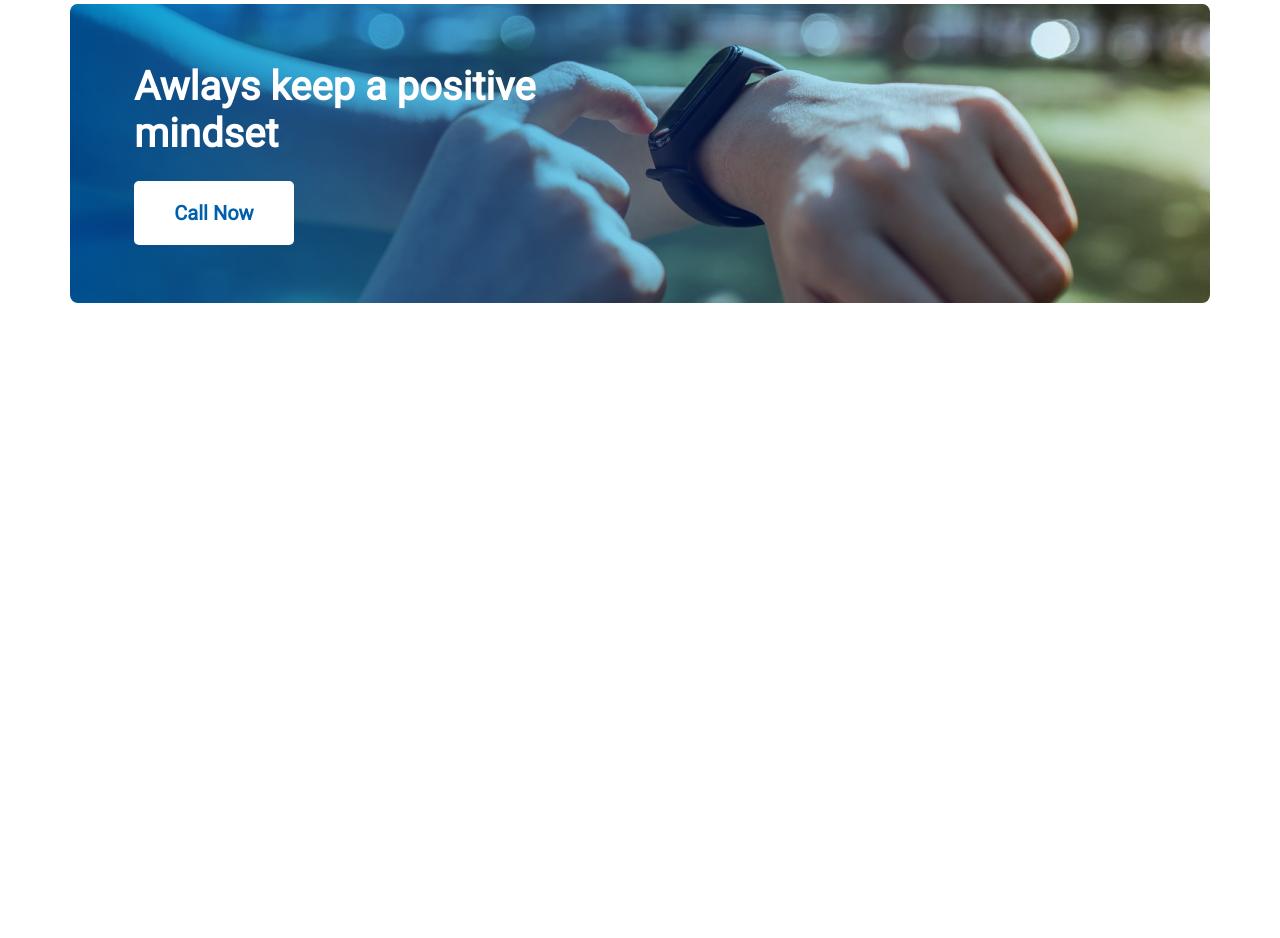
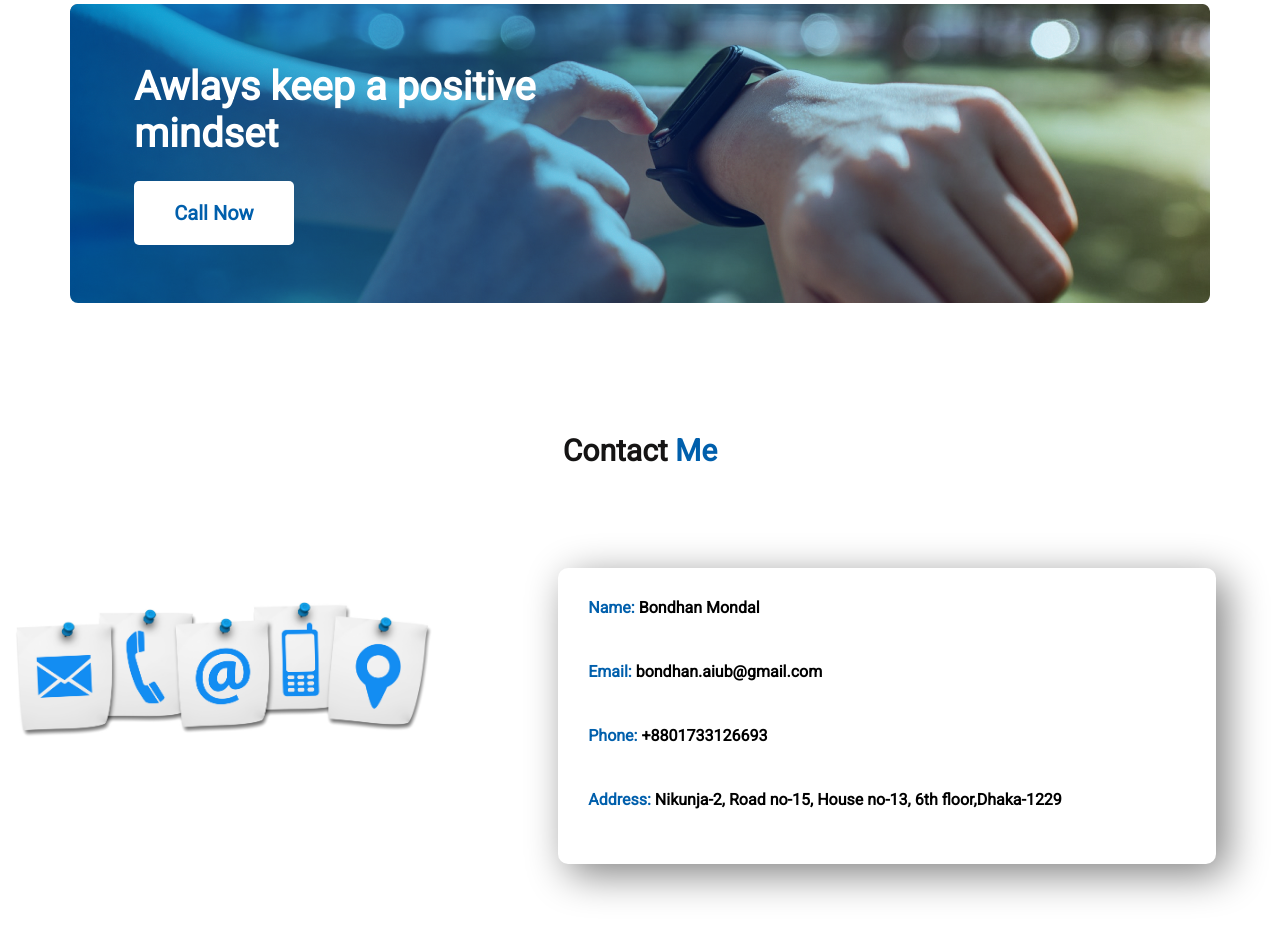
Before and after one commit to BondhanMondal/new-year-new-me, a plain HTML site: page index.html in a window 1280 px wide. Shown: the part 2223-3161 px from the top of the page. Before the commit the page ends 2656 px from the top, so only its background shows below. Drawn offline with Linux system fonts and the light colour scheme.

Commit message:
contact me section complete

```diff
--- a/css/main.css
+++ b/css/main.css
@@ -13,6 +13,10 @@
     font-weight: 600;
     border-radius: 5px;
 
+}
+
+.blue-color {
+    color: #005FAC;
 }
 
 
@@ -84,13 +88,15 @@
     display: flex;
     justify-content: space-evenly;
 }
-.title{
+
+.title {
     font-weight: 700;
     font-size: 40px;
     color: #151414;
     text-align: center;
     margin-bottom: 50px;
 }
+
 .plans {
     display: flex;
     flex-direction: column;
@@ -119,7 +125,7 @@
 
 /* positive section css  */
 
-.positive-section{
+.positive-section {
     max-width: 1140px;
     height: 300px;
     margin: 0 auto;
@@ -129,7 +135,8 @@
     border-radius: 8px;
     margin-bottom: 130px;
 }
-.positive-title{
+
+.positive-title {
     padding-top: 60px;
     font-weight: 700;
     font-size: 40px;
@@ -138,6 +145,54 @@
     margin-left: 64px;
     margin-right: 617px;
 }
-.btn-call{
+
+.btn-call {
     margin-left: 64px;
 }
+
+/* contact me section css  */
+
+.contact-section{
+    margin-bottom: 130px;
+}
+.contact-title {
+    font-weight: 700;
+    font-size: 30px;
+    color: #151414;
+    text-align: center;
+}
+
+.contact-me {
+    display: flex;
+    justify-content: space-between;
+    margin-top: 100px;
+}
+
+.contact-left-side {
+    width: 40%;
+}
+
+.contact-left-side img {
+    width: 90%;
+}
+
+.contact-right-side {
+    width: 60%;
+}
+
+.contact {
+    width: 50%;
+    margin-left: 5%;
+    margin-right: 5%;
+    padding: 20px;
+    border-radius: 10px;
+
+    box-shadow: 10px 10px 40px gray;
+    text-align: justify;
+
+}
+
+.contact h4 {
+    margin-bottom: 25px;
+    padding: 10px;
+}
--- a/index.html
+++ b/index.html
@@ -1,5 +1,6 @@
 <!DOCTYPE html>
 <html lang="en">
+
 <head>
     <meta charset="UTF-8">
     <meta http-equiv="X-UA-Compatible" content="IE=edge">
@@ -14,13 +15,15 @@
     <!-- font awesome kit  -->
     <script src="https://kit.fontawesome.com/5e41d8dc2b.js" crossorigin="anonymous"></script>
 </head>
+
 <body>
     <header class="header">
         <!-- banner start  -->
         <div class="banner-container">
             <h1 class="banner-title">All Thinks Are Possible If You believe</h1>
-            <p class="banner-description">There are many variations of passages of Lorem Ipsum available, but the majority have suffered alteration in some form,
-            by injected humour, or randomised words</p>
+            <p class="banner-description">There are many variations of passages of Lorem Ipsum available, but the
+                majority have suffered alteration in some form,
+                by injected humour, or randomised words</p>
             <button class="btn-primary">Contact Us</button>
         </div>
         <!-- banner end  -->
@@ -34,12 +37,15 @@
             </div>
             <div class="failure-right">
                 <h2 class="section-title">My failures of previous year</h2>
-                <p class="section-description">Contrary to popular belief, Lorem Ipsum is not simply random text. It has roots in a piece of classical Latin literature
-                from 45 BC, making it over 2000 years old. Richard McClintock.</p>
-                <h4 class="section-points"><i class="fa-solid fa-check"></i> Contrary to popular belief, is not simply.</h4>
+                <p class="section-description">Contrary to popular belief, Lorem Ipsum is not simply random text. It has
+                    roots in a piece of classical Latin literature
+                    from 45 BC, making it over 2000 years old. Richard McClintock.</p>
+                <h4 class="section-points"><i class="fa-solid fa-check"></i> Contrary to popular belief, is not simply.
+                </h4>
                 <h4 class="section-points"><i class="fa-solid fa-check"></i> Contrary to popular belief.</h4>
                 <h4 class="section-points"><i class="fa-solid fa-check"></i> Contrary to popular , is not simply.</h4>
-                <h4 class="section-points"><i class="fa-solid fa-check"></i> Contrary to popular belief, is not simply.</h4>
+                <h4 class="section-points"><i class="fa-solid fa-check"></i> Contrary to popular belief, is not simply.
+                </h4>
                 <h4 class="section-points"><i class="fa-solid fa-check"></i> Contrary to popular simply.</h4>
             </div>
         </section>
@@ -78,10 +84,28 @@
             <h2 class="positive-title">Awlays keep a positive mindset</h2>
             <button class="btn-primary btn-call">Call Now</button>
         </section>
+        <!-- positive mindset section end  -->
+        <!-- contact me section start  -->
+        <section class="contact-section">
+            <h2 class="contact-title">Contact <span class="blue-color">Me</span></h2>
+            <div class="contact-me">
+                <div class="contact-left-side">
+                    <img src="./images/icons/contact-me.jpeg" alt="">
+                </div>
+                <div class="contact-right-side contact">
+                    <h4><span class="blue-color"> Name:</span> Bondhan Mondal</h4>
+                    <h4><span class="blue-color">Email:</span> bondhan.aiub@gmail.com</h4>
+                    <h4><span class="blue-color">Phone:</span> +8801733126693</h4>
+                    <h4><span class="blue-color">Address:</span> Nikunja-2, Road no-15, House no-13, 6th floor,Dhaka-1229</h4>
+                </div>
 
+            </div>
+        </section>
+        <!-- contact me section end  -->
     </main>
     <footer>
 
     </footer>
 </body>
+
 </html>
```
Also changed, not shown: images/icons/contact-me.jpeg (added).
